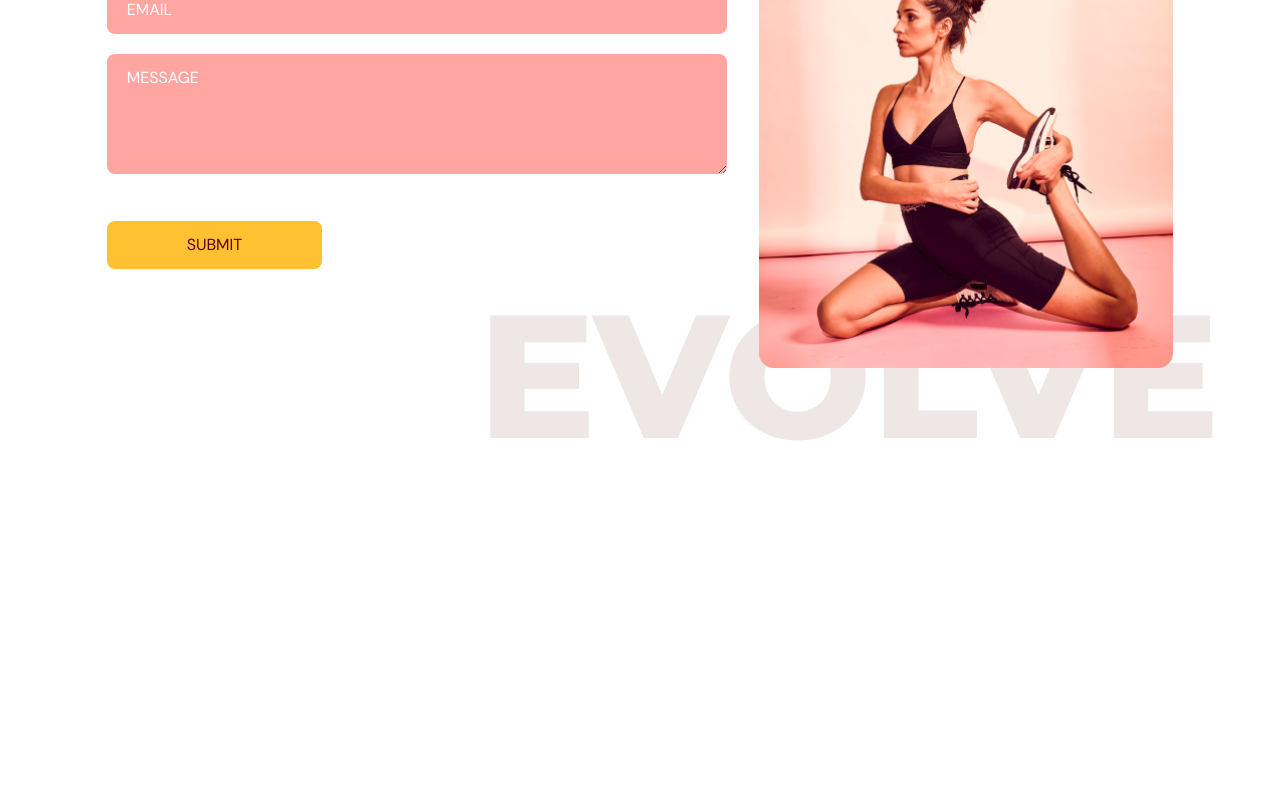
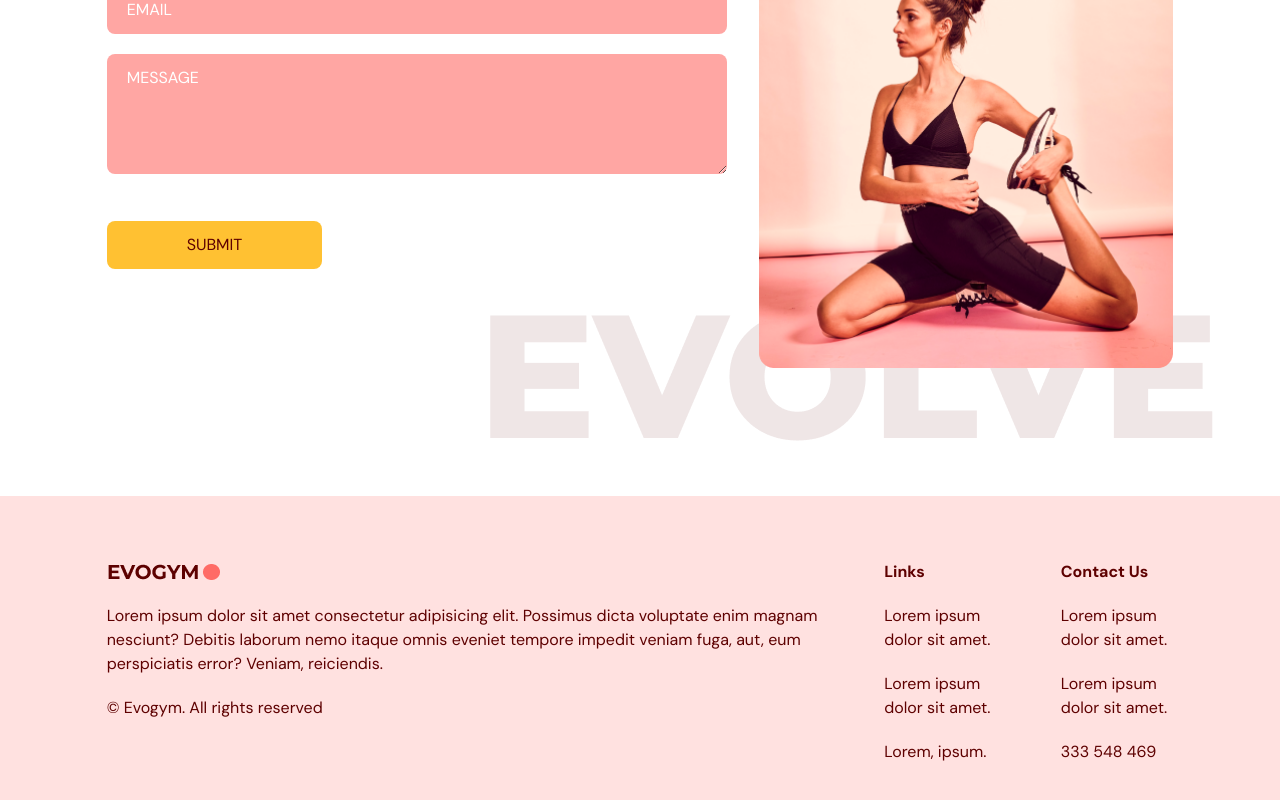
Before and after one commit to Nyamekesse/react-typescript-tailwind-gym-app, a React (Vite) app: page / in a window 1280 px wide. Shown: the part 3377-4177 px from the top of the page. Before the commit the page ends 3873 px from the top, so only its background shows below. Built offline with nearby package versions, Linux system fonts and the light colour scheme.

Commit message:
completed footer section

```diff
--- a/src/App.tsx
+++ b/src/App.tsx
@@ -5,6 +5,7 @@ import Home from "@/scenes/Home";
 import Benefits from "@/scenes/Benefits";
 import OurClasses from "@/scenes/OurClasses";
 import ContactUs from "@/scenes/ContactUs";
+import Footer from "@/scenes/Footer";
 
 function App() {
   const [selectedPage, setSelectedPage] = useState<SelectedPage>(
@@ -35,6 +36,7 @@ function App() {
       <Benefits setSelectedPage={setSelectedPage} />
       <OurClasses setSelectedPage={setSelectedPage} />
       <ContactUs setSelectedPage={setSelectedPage} />
+      <Footer setSelectedPage={setSelectedPage} />
     </div>
   );
 }
--- /dev/null
+++ b/src/scenes/Footer/index.tsx
@@ -0,0 +1,39 @@
+import { SelectedPage } from "@/shared/types";
+import React from "react";
+import Logo from "@/assets/Logo.png";
+type Props = {
+  setSelectedPage: (value: SelectedPage) => void;
+};
+
+const Footer = ({ setSelectedPage }: Props) => {
+  return (
+    <div className="bg-primary-100 py-16">
+      <div className="justify-content mx-auto w-5/6 gap-16 md:flex ">
+        <div className="basis mt-16 md:mt-0">
+          <img src={Logo} alt="logo" />
+          <p className="my-5">
+            Lorem ipsum dolor sit amet consectetur adipisicing elit. Possimus
+            dicta voluptate enim magnam nesciunt? Debitis laborum nemo itaque
+            omnis eveniet tempore impedit veniam fuga, aut, eum perspiciatis
+            error? Veniam, reiciendis.
+          </p>
+          <p>&copy; Evogym. All rights reserved</p>
+        </div>
+        <div className="mt-16 basis-1/4 md:mt-0">
+          <h4 className="font-bold">Links</h4>
+          <p className="my-5">Lorem ipsum dolor sit amet.</p>
+          <p className="my-5">Lorem ipsum dolor sit amet.</p>
+          <p>Lorem, ipsum.</p>
+        </div>
+        <div className="mt-16 basis-1/4 md:mt-0">
+          <h4 className="font-bold">Contact Us</h4>
+          <p className="my-5">Lorem ipsum dolor sit amet.</p>
+          <p className="my-5">Lorem ipsum dolor sit amet.</p>
+          <p>333 548 469</p>
+        </div>
+      </div>
+    </div>
+  );
+};
+
+export default Footer;
```
